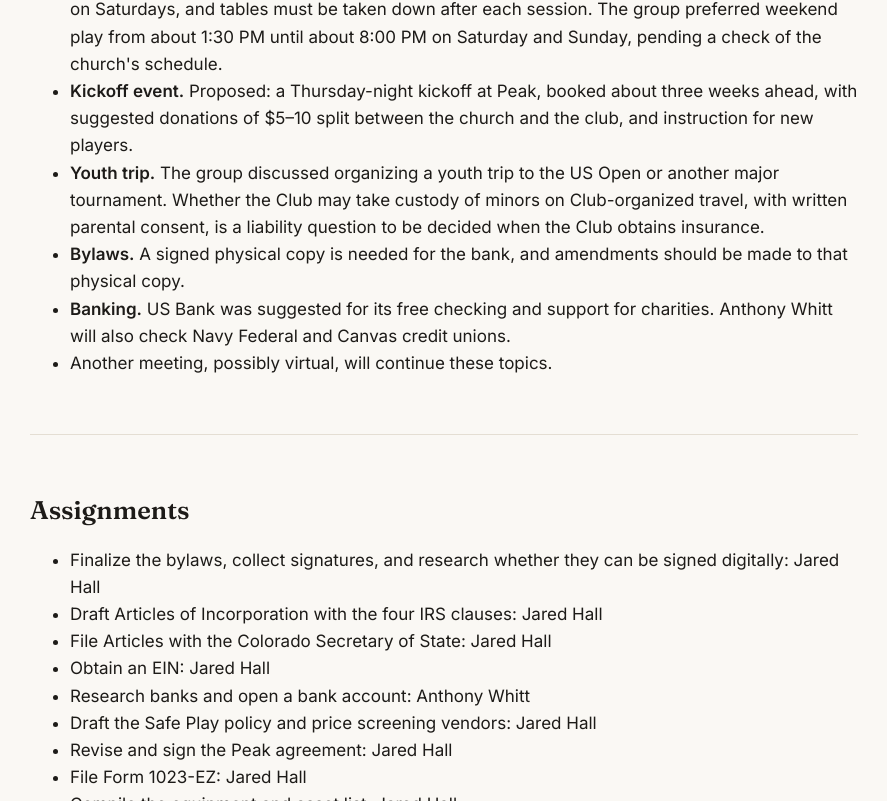
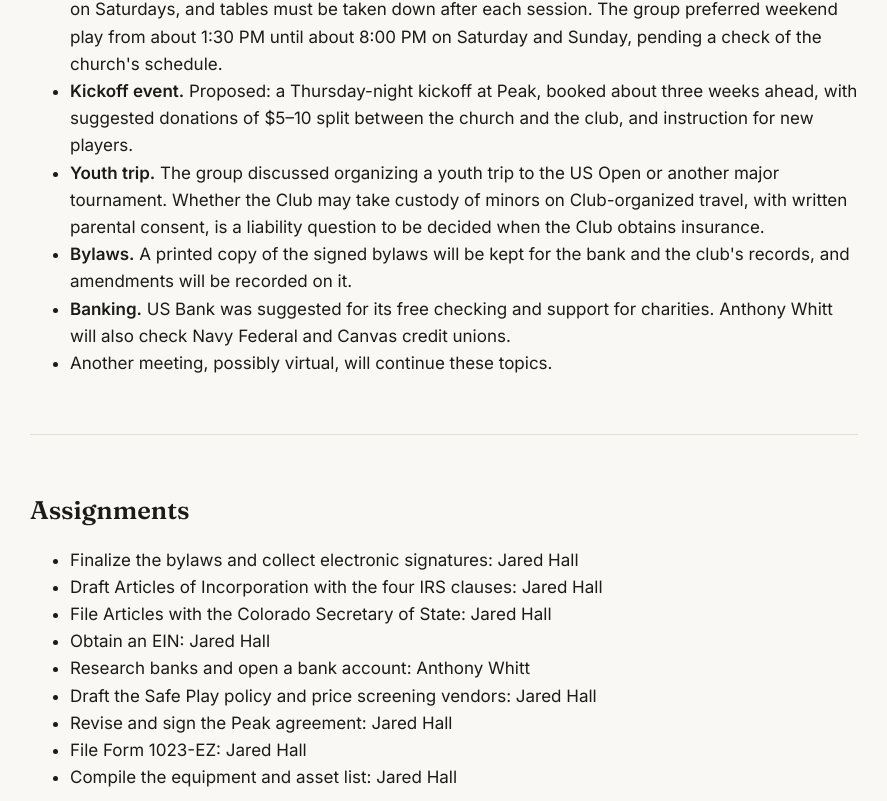
Before and after one commit to LarimerChess/website, a plain HTML site: page minutes/2026-09-24.html in a window 1280 px wide. Shown: the part 1945-2746 px from the top of the page, without its empty margins (196-1083 px from the left). Drawn offline with Linux system fonts and the light colour scheme.

Commit message:
Minutes: bylaws to be signed electronically
Co-Authored-By: Claude Opus 5.5 (1M context) <noreply@anthropic.com>
Claude-Session: https://claude.ai/code/session_01RMD4SHXVCtmJ18AMMKSYF9

```diff
--- a/minutes/2026-09-24.html
+++ b/minutes/2026-09-24.html
@@ -26,7 +26,7 @@
       <ol>
         <li><strong>Bylaws amendments.</strong> Before signing, the founders added the Junior Board Representative to §11.1 (Indemnification) and §10.5 (Whistleblower Protection). Approved.</li>
         <li><strong>Officers.</strong> Jared Hall, Director and President. Anthony Whitt, Treasurer. Patrick Zijlstra, Secretary. Approved.</li>
-        <li><strong>Bylaws approved</strong> as amended. They were not signed at the meeting. Signatures will be collected on a physical copy, and the Secretary will then complete the certificate.</li>
+        <li><strong>Bylaws approved</strong> as amended. They were not signed at the meeting. At the directors' request, they will be signed electronically, and the Secretary will then complete the certificate.</li>
         <li><strong>Registered agent:</strong> Jared Hall.</li>
         <li><strong>Junior Board Representative.</strong> The founders agreed on Emmett Lignell. The appointment is to be made by Board resolution at the first Board meeting, after written parental consent under §4.11. The consent form is still being drafted.</li>
         <li><strong>Safe Play and Youth Protection.</strong> Approved:
@@ -63,7 +63,7 @@
         <li><strong>Peak rates and schedule.</strong> The draft rate is $15 a month for Thursday nights. Youth play free. Wednesdays are not available because the church uses them. The group felt the rate compares well with the Bridge Center and could be renegotiated if needed. On weekends the space is shared: Sunday mornings through early afternoon are unavailable, AA meets 11:00 AM to 1:00 PM on Saturdays, and tables must be taken down after each session. The group preferred weekend play from about 1:30 PM until about 8:00 PM on Saturday and Sunday, pending a check of the church's schedule.</li>
         <li><strong>Kickoff event.</strong> Proposed: a Thursday-night kickoff at Peak, booked about three weeks ahead, with suggested donations of $5–10 split between the church and the club, and instruction for new players.</li>
         <li><strong>Youth trip.</strong> The group discussed organizing a youth trip to the US Open or another major tournament. Whether the Club may take custody of minors on Club-organized travel, with written parental consent, is a liability question to be decided when the Club obtains insurance.</li>
-        <li><strong>Bylaws.</strong> A signed physical copy is needed for the bank, and amendments should be made to that physical copy.</li>
+        <li><strong>Bylaws.</strong> A printed copy of the signed bylaws will be kept for the bank and the club's records, and amendments will be recorded on it.</li>
         <li><strong>Banking.</strong> US Bank was suggested for its free checking and support for charities. Anthony Whitt will also check Navy Federal and Canvas credit unions.</li>
         <li>Another meeting, possibly virtual, will continue these topics.</li>
       </ul>
@@ -72,7 +72,7 @@
     <section>
       <h2>Assignments</h2>
       <ul>
-        <li>Finalize the bylaws, collect signatures, and research whether they can be signed digitally: Jared Hall</li>
+        <li>Finalize the bylaws and collect electronic signatures: Jared Hall</li>
         <li>Draft Articles of Incorporation with the four IRS clauses: Jared Hall</li>
         <li>File Articles with the Colorado Secretary of State: Jared Hall</li>
         <li>Obtain an EIN: Jared Hall</li>
```
